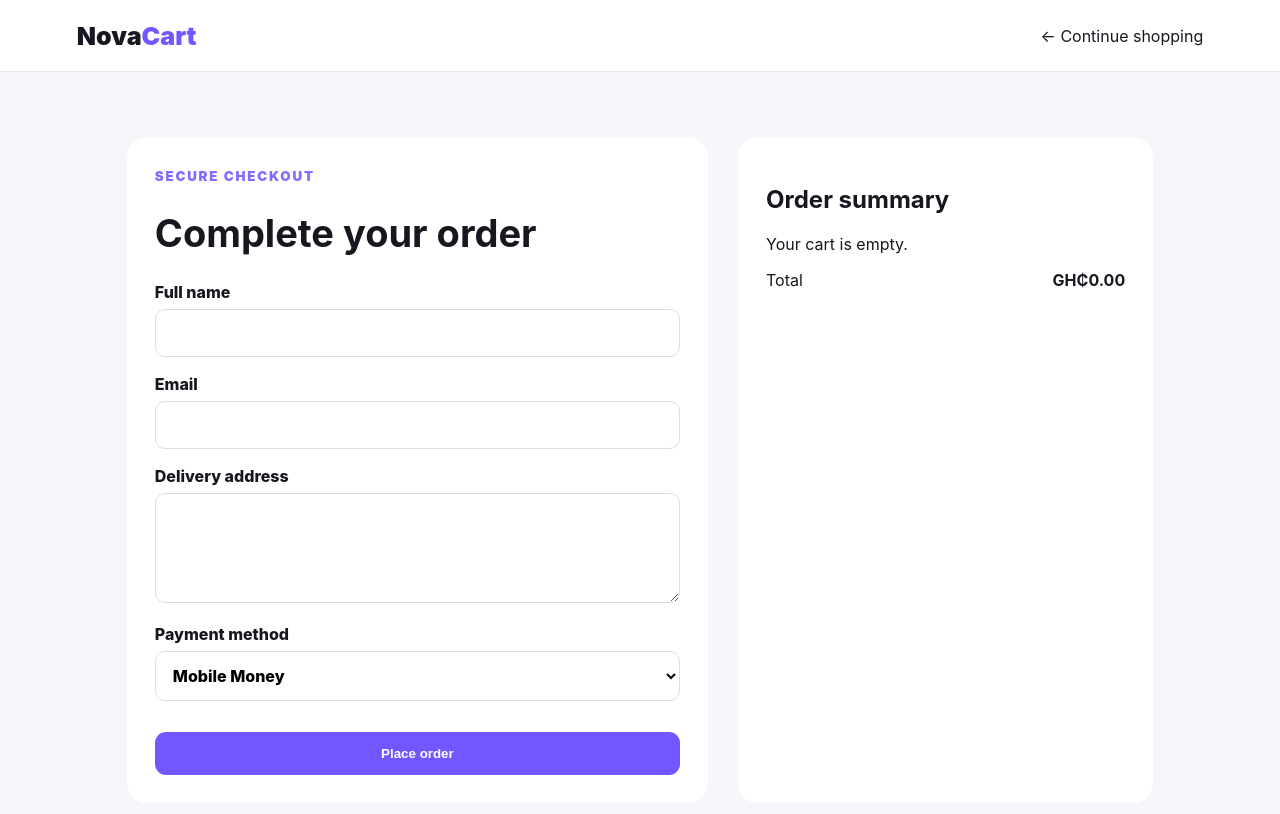
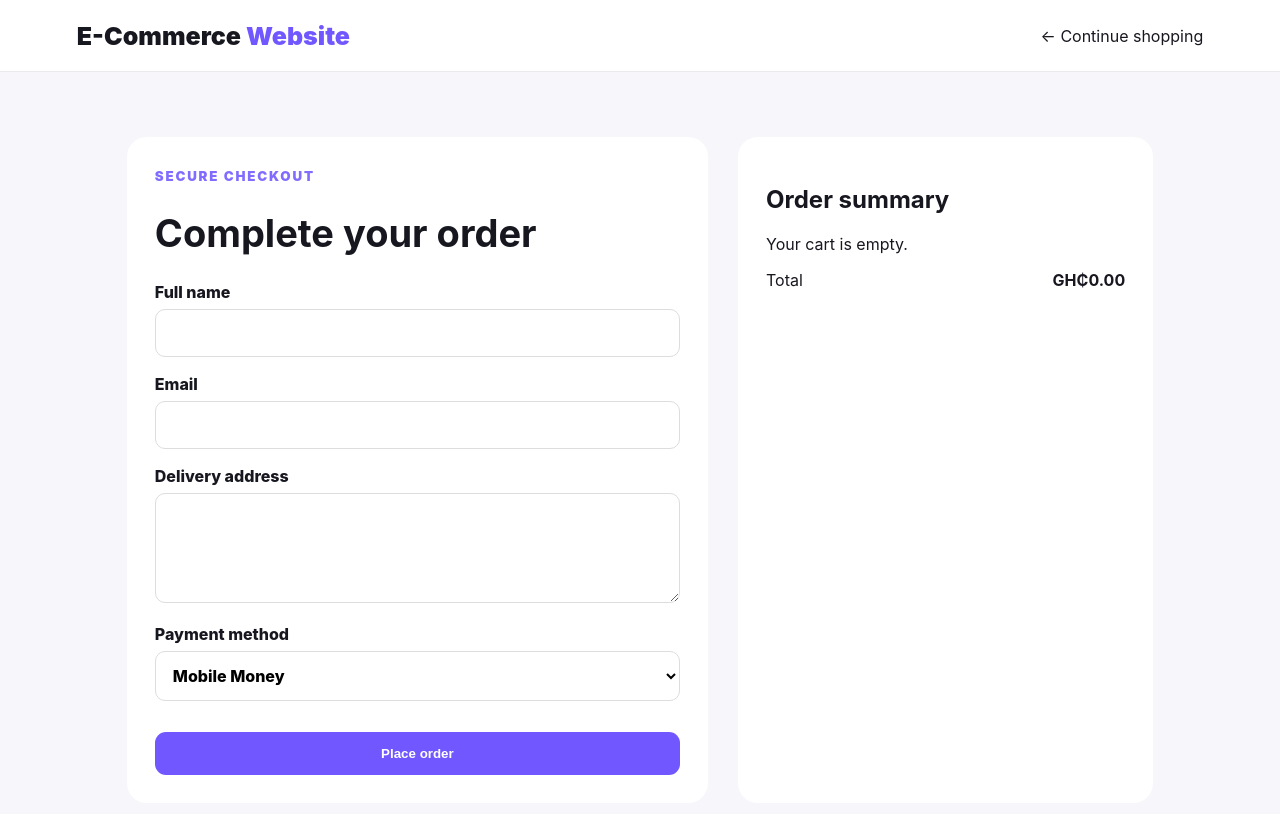
Before and after one commit to 4tvibez/desmond-portfolio, a website: page projects/novacart/checkout.html in a window 1280 px wide. Drawn offline with Linux system fonts and the light colour scheme.

Commit message:
Build E-Commerce Website branding and cart storage

```diff
--- a/projects/novacart/checkout.html
+++ b/projects/novacart/checkout.html
@@ -1 +1 @@
-<!doctype html><html lang="en"><head><meta charset="UTF-8"><meta name="viewport" content="width=device-width,initial-scale=1"><title>Checkout | NovaCart</title><link rel="stylesheet" href="css/style.css"></head><body><header><a class="logo" href="index.html">Nova<span>Cart</span></a><a href="index.html">← Continue shopping</a></header><main class="checkout"><form id="form" class="panel"><small>SECURE CHECKOUT</small><h1>Complete your order</h1><label>Full name<input required name="name"></label><label>Email<input required type="email" name="email"></label><label>Delivery address<textarea required name="address"></textarea></label><label>Payment method<select name="payment"><option>Mobile Money</option><option>Card</option><option>Cash on delivery</option></select></label><button class="btn full">Place order</button></form><aside class="panel"><h2>Order summary</h2><div id="summary"></div><div class="total"><span>Total</span><strong id="sumTotal">GH₵0.00</strong></div></aside></main><script src="js/products.js"></script><script src="js/checkout.js"></script></body></html>
+<!doctype html><html lang="en"><head><meta charset="UTF-8"><meta name="viewport" content="width=device-width,initial-scale=1"><title>Checkout | E-Commerce Website</title><link rel="stylesheet" href="css/style.css"></head><body><header><a class="logo" href="index.html">E-Commerce <span>Website</span></a><a href="index.html">← Continue shopping</a></header><main class="checkout"><form id="form" class="panel"><small>SECURE CHECKOUT</small><h1>Complete your order</h1><label>Full name<input required name="name"></label><label>Email<input required type="email" name="email"></label><label>Delivery address<textarea required name="address"></textarea></label><label>Payment method<select name="payment"><option>Mobile Money</option><option>Card</option><option>Cash on delivery</option></select></label><button class="btn full">Place order</button></form><aside class="panel"><h2>Order summary</h2><div id="summary"></div><div class="total"><span>Total</span><strong id="sumTotal">GH₵0.00</strong></div></aside></main><script src="js/products.js"></script><script src="js/checkout.js"></script></body></html>
```
